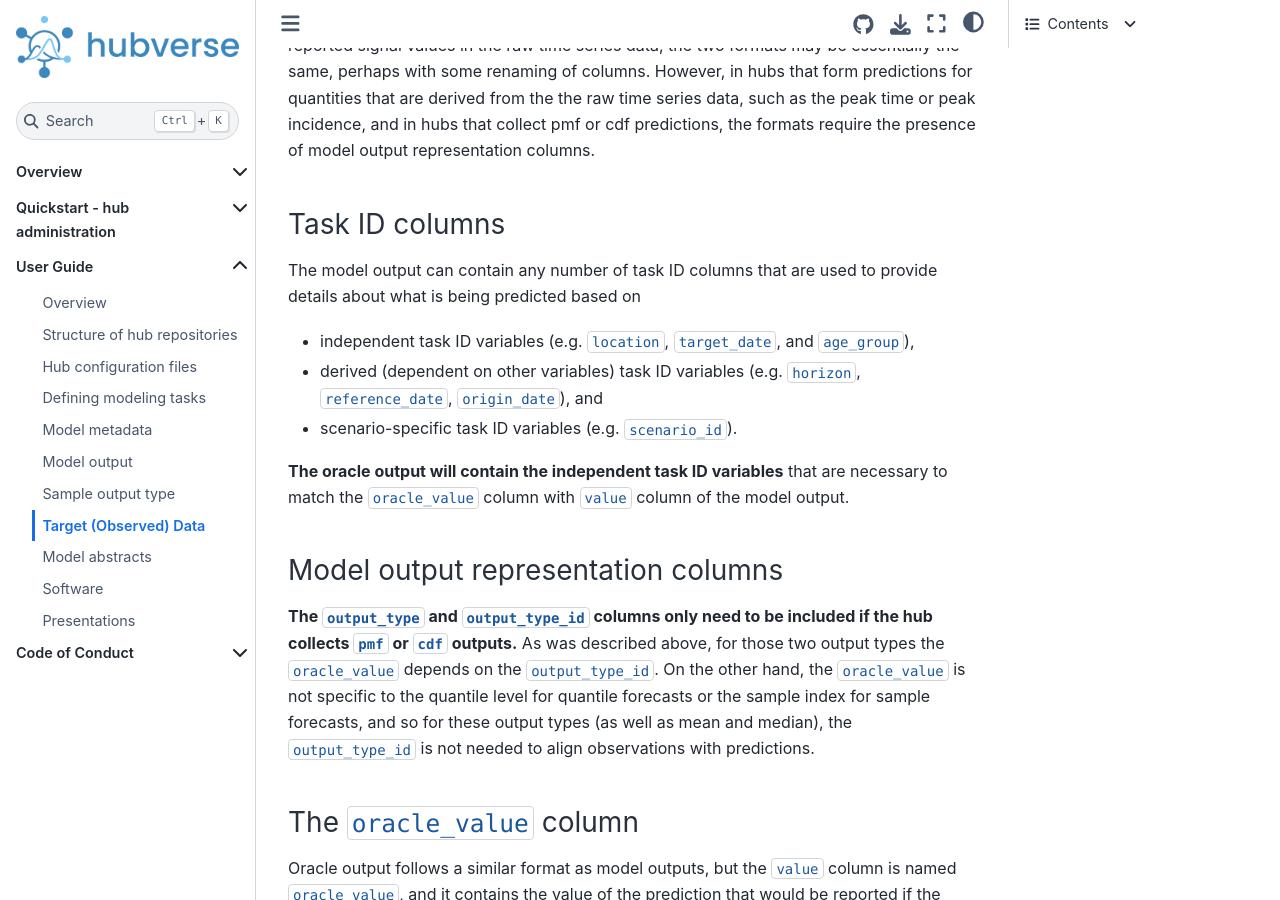
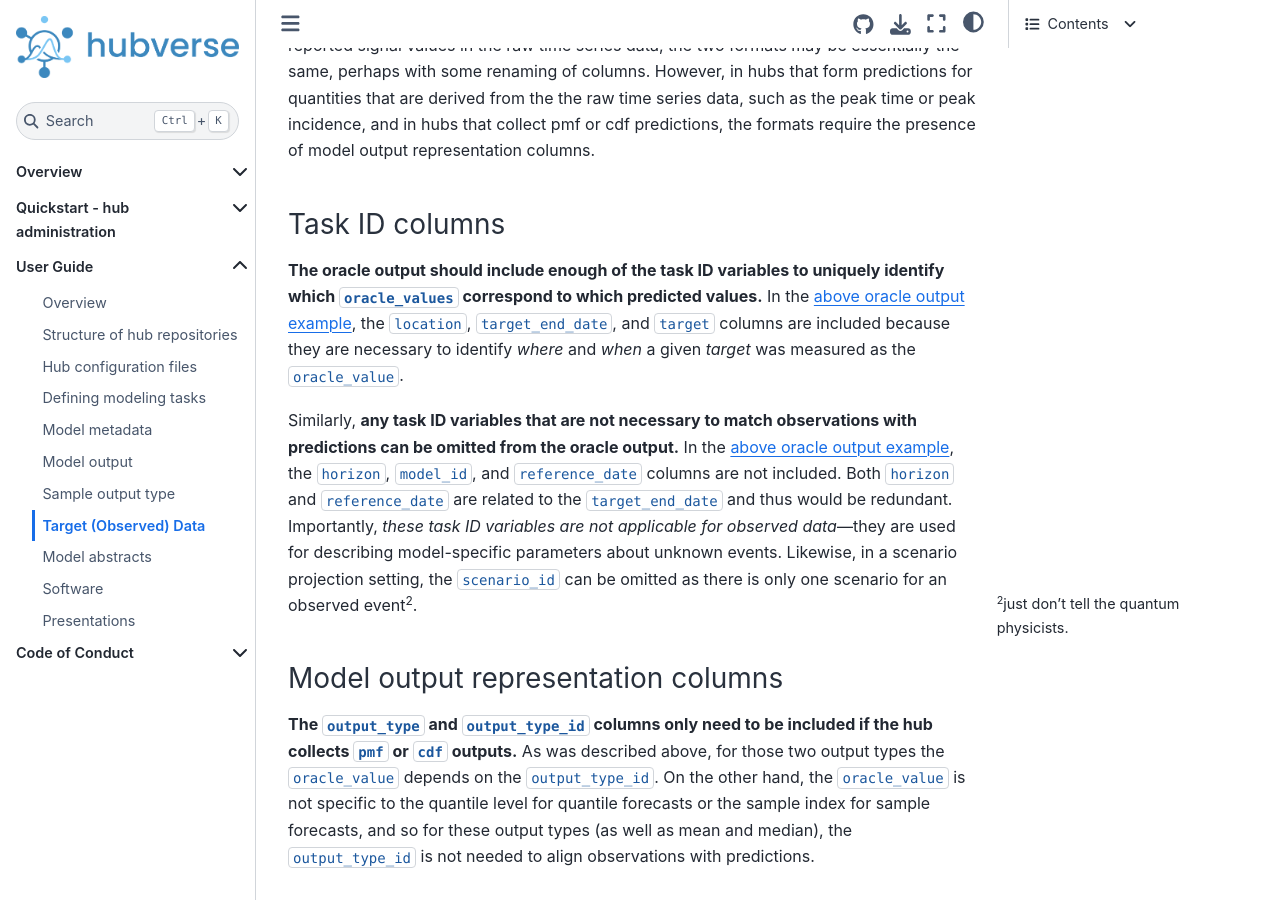
Before and after one commit to hubverse-org/hubDocs, a Sphinx documentation site: the page built from docs/source/user-guide/target-data.md, in a window 1280 px wide and 900 px high, scrolled down 4607 px. Built offline with Sphinx 7.4.7 and the Sphinx Book theme 1.1.4, drawn with Linux system fonts in a browser that asks for light colours; comment, search, counter and statistics services are not loaded.

Commit message:
update task ID column discussion
I realized that my simplification was wrong, so I removed it and started
again with Evan's text. My modifications include bolding the key points
and linking the examples to the existing example oracle output data to
make it more concrete

```diff
--- a/docs/source/user-guide/target-data.md
+++ b/docs/source/user-guide/target-data.md
@@ -122,6 +122,7 @@ difference between the outputs is that the oracle output is necessarily going
 to have a subset of the task ID columns as the model output data and, depending
 on the hub, may not have either of the model output representation columns.
 
+(oracle-intro-example)=
 ### Example
 
 Here is an example of this form of data, based on the forecasting
@@ -181,18 +182,24 @@ model output representation columns.
 
 ### Task ID columns
 
-The model output can contain any number of task ID columns that are used to
-provide details about what is being predicted based on
+**The oracle output should include enough of the task ID variables to uniquely
+identify which `oracle_values` correspond to which predicted values.** In the
+[above oracle output example](#oracle-intro-example), the `location`,
+`target_end_date`, and `target` columns are included because they are necessary
+to identify _where_ and _when_ a given _target_ was measured as the
+`oracle_value`.
 
- - independent task ID variables (e.g. `location`, `target_date`, and
-   `age_group`),
- - derived (dependent on other variables) task ID variables (e.g. `horizon`,
-   `reference_date`, `origin_date`), and
- - scenario-specific task ID variables (e.g. `scenario_id`).
+Similarly, **any task ID variables that are not necessary to match observations
+with predictions can be omitted from the oracle output.** In the [above oracle
+output example](#oracle-intro-example), the `horizon`, `model_id`, and
+`reference_date` columns are not included. Both `horizon` and `reference_date`
+are related to the `target_end_date` and thus would be redundant. Importantly,
+_these task ID variables are not applicable for observed data_---they are used
+for describing model-specific parameters about unknown events. Likewise, in a
+scenario projection setting, the `scenario_id` can be omitted as there is only
+one scenario for an observed event[^quanta].
 
-**The oracle output will contain the independent task ID variables** that are
-necessary to match the `oracle_value` column with `value` column of the model
-output.
+[^quanta]: just don't tell the quantum physicists.
 
 ### Model output representation columns
 
```
